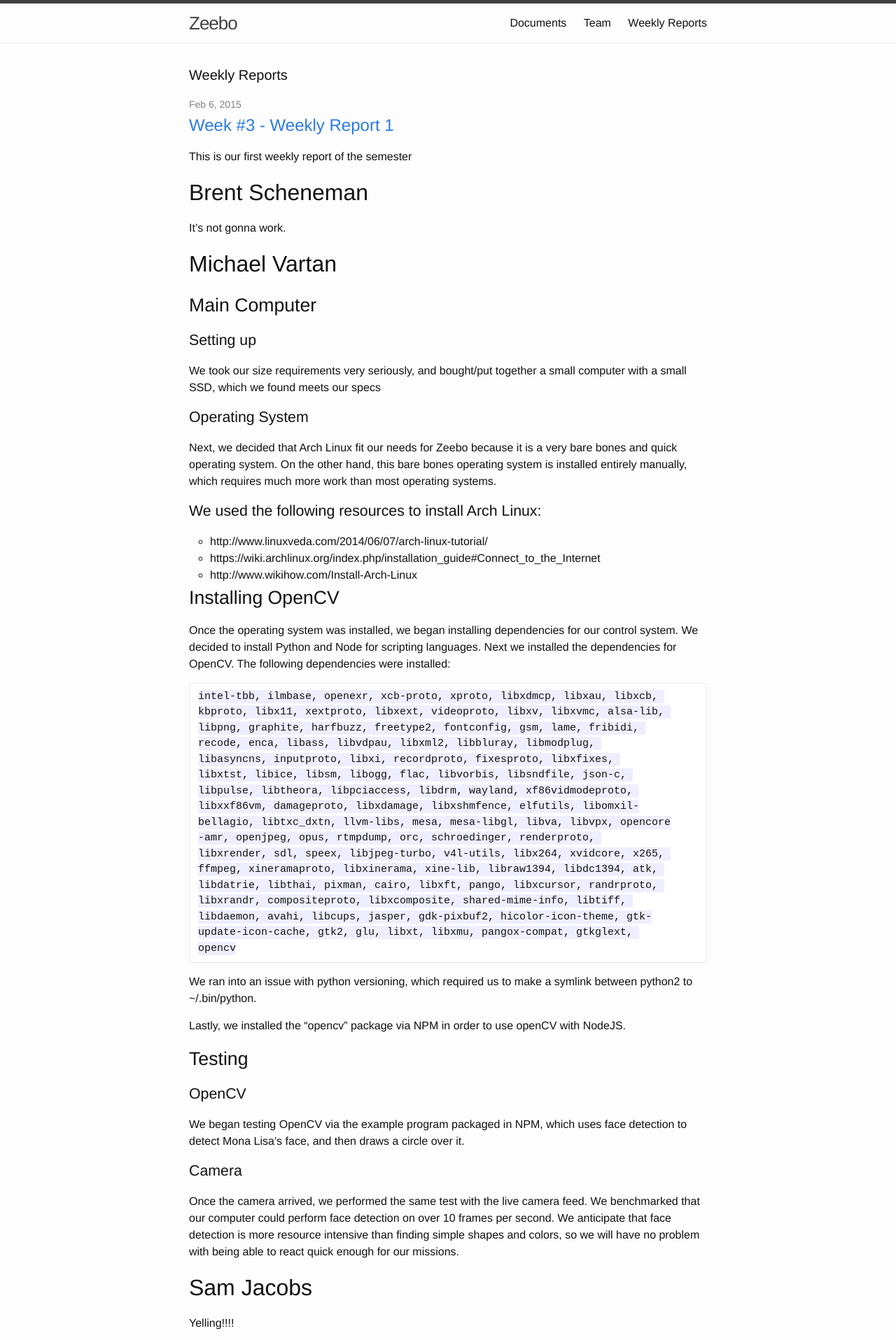
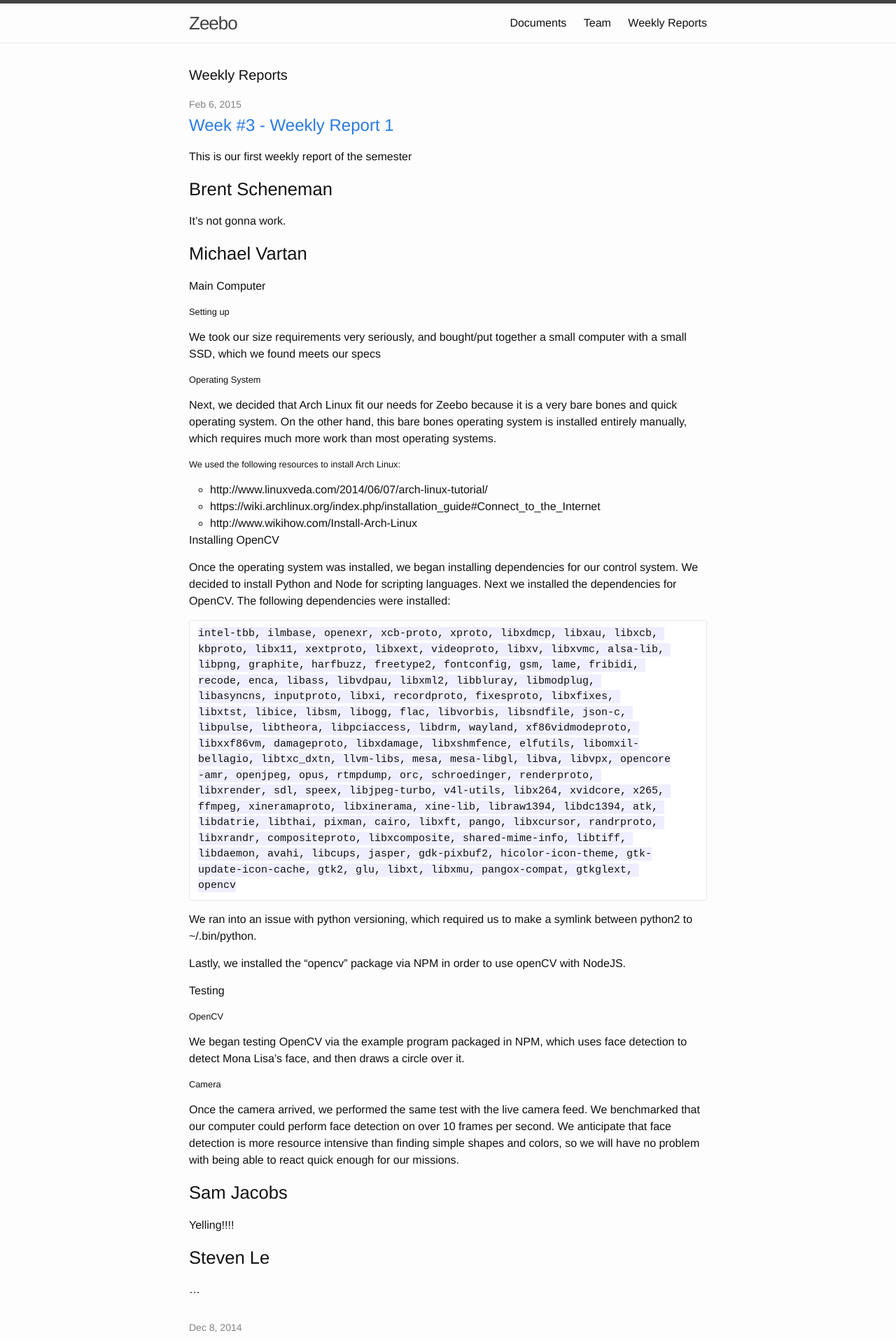
Before and after one commit to vartan/Xeebo, a Jekyll site: the page built from weekly-reports.html, in a window 1280 px wide. Shown: the top 1915 px of the page at 70% size. Built offline with Jekyll 4.4.1, drawn with Linux system fonts in a browser that asks for light colours.

Commit message:
fixing header size, hopefully

```diff
--- a/_sass/_base.scss
+++ b/_sass/_base.scss
@@ -205,13 +205,13 @@ pre {
 
 /* Create a step size.*/
 /* This is the percentage each heading will be reduced by. */
-$step-size-heading: 0.33333;
+$step-size-heading: 0.2;
 /* The mixin */
 @mixin heading-size($size) {
     font-size: $size * $step-size-heading + em;
 }
 h1 {
-    @include heading-size(6);
+    @include heading-size(8);
 }
 h2 {
     @include heading-size(5);
```
